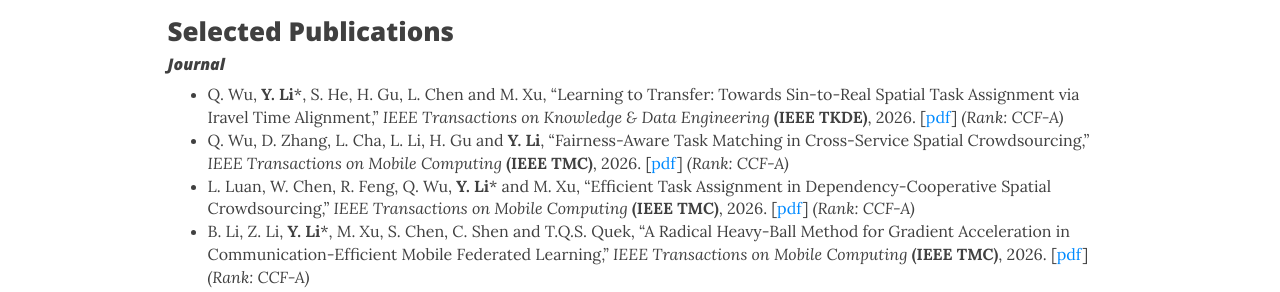
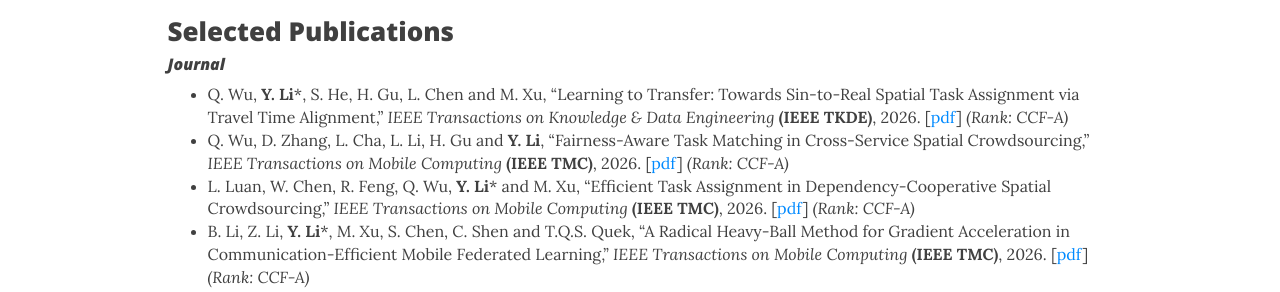
Before and after one commit to zzudb/zzudb.github.io, a Jekyll site: the page built from pages/mypublications.md, in a window 1280 px wide and 900 px high. Shown: the part 133-425 px from the top of the window. Built offline with Jekyll 4.4.1, drawn with Linux system fonts in a browser that asks for light colours; nearby versions of some CDN libraries.

Commit message:
Update mypublications.md

```diff
--- a/pages/mypublications.md
+++ b/pages/mypublications.md
@@ -5,7 +5,7 @@ show-avatar: false
 <h2 style="text-align: left;">Selected Publications</h2>
 
 #### _Journal_
-* Q. Wu, **Y. Li***, S. He, H. Gu, L. Chen and M. Xu, "Learning to Transfer: Towards Sin-to-Real Spatial Task Assignment via Iravel Time Alignment,'' _IEEE Transactions on Knowledge & Data Engineering_ **(IEEE TKDE)**, 2026. [[pdf](https://zzudb.github.io/pages/mypublications/)] _(Rank: CCF-A)_
+* Q. Wu, **Y. Li***, S. He, H. Gu, L. Chen and M. Xu, "Learning to Transfer: Towards Sin-to-Real Spatial Task Assignment via Travel Time Alignment,'' _IEEE Transactions on Knowledge & Data Engineering_ **(IEEE TKDE)**, 2026. [[pdf](https://zzudb.github.io/pages/mypublications/)] _(Rank: CCF-A)_
 * Q. Wu, D. Zhang, L. Cha, L. Li, H. Gu and **Y. Li**, "Fairness-Aware Task Matching in Cross-Service Spatial Crowdsourcing,'' _IEEE Transactions on Mobile Computing_ **(IEEE TMC)**, 2026. [[pdf](https://zzudb.github.io/pages/mypublications/)] _(Rank: CCF-A)_
 * L. Luan, W. Chen, R. Feng, Q. Wu, **Y. Li*** and M. Xu, "Efficient Task Assignment in Dependency-Cooperative Spatial Crowdsourcing,'' _IEEE Transactions on Mobile Computing_ **(IEEE TMC)**, 2026. [[pdf](https://zzudb.github.io/pages/mypublications/)] _(Rank: CCF-A)_
 * B. Li, Z. Li, **Y. Li***, M. Xu, S. Chen, C. Shen and T.Q.S. Quek, "A Radical Heavy-Ball Method for Gradient Acceleration in Communication-Efficient Mobile Federated Learning,'' _IEEE Transactions on Mobile Computing_ **(IEEE TMC)**, 2026. [[pdf](https://zzudb.github.io/pages/mypublications/)] _(Rank: CCF-A)_
```
